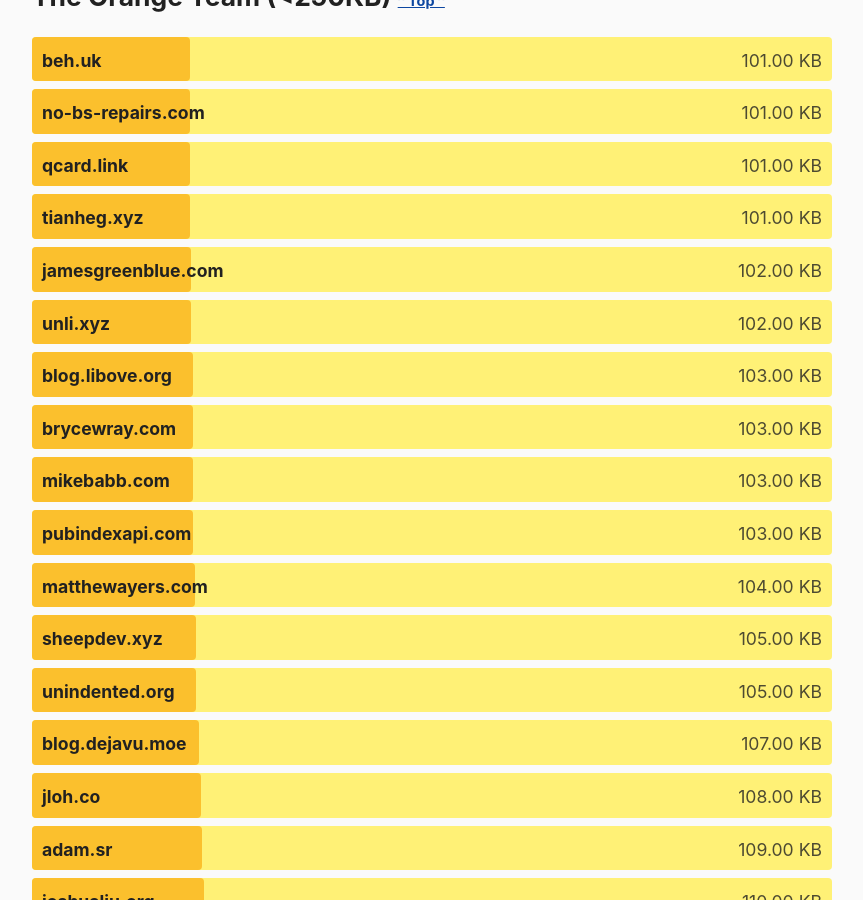
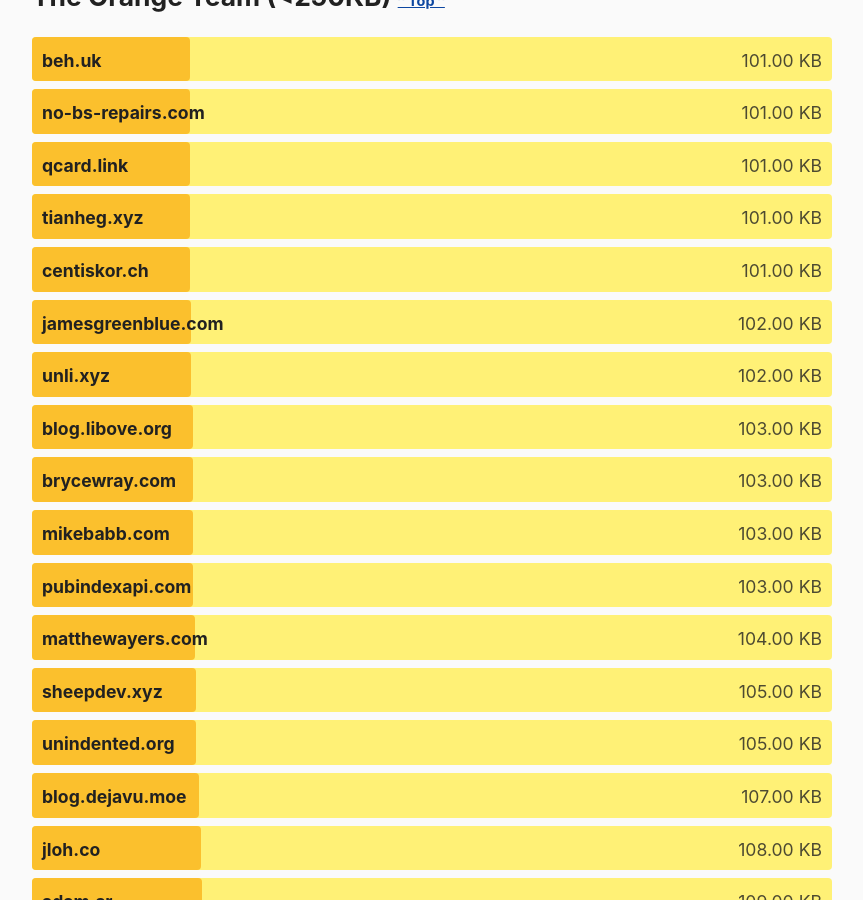
Before and after one commit to kevquirk/512kb.club, a Jekyll site: the page built from index.md, in a window 1280 px wide and 900 px high, scrolled down 21736 px. Shown: the whole window, without its empty margins (208-1071 px from the left). Built offline with Jekyll 4.4.1, drawn with Linux system fonts in a browser that asks for light colours.

Commit message:
Add centiskor.ch

```diff
--- a/_data/sites.yml
+++ b/_data/sites.yml
@@ -3362,3 +3362,8 @@
   url: https://zwbetz.com/
   size: 67.8
   last_checked: 2022-07-20
+
+- domain: centiskor.ch
+  url: https://centiskor.ch/
+  size: 101
+  last_checked: 2022-07-20
```
